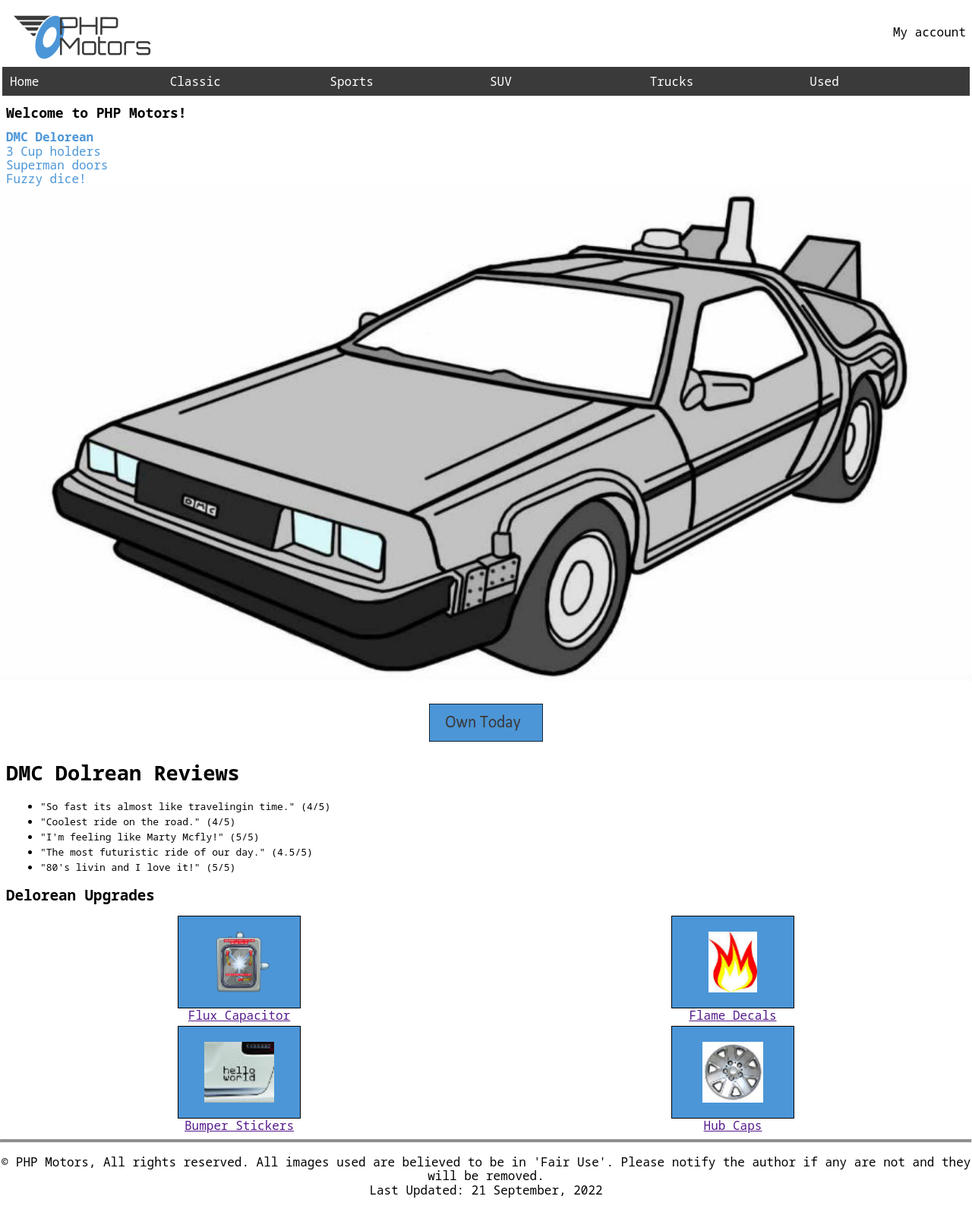
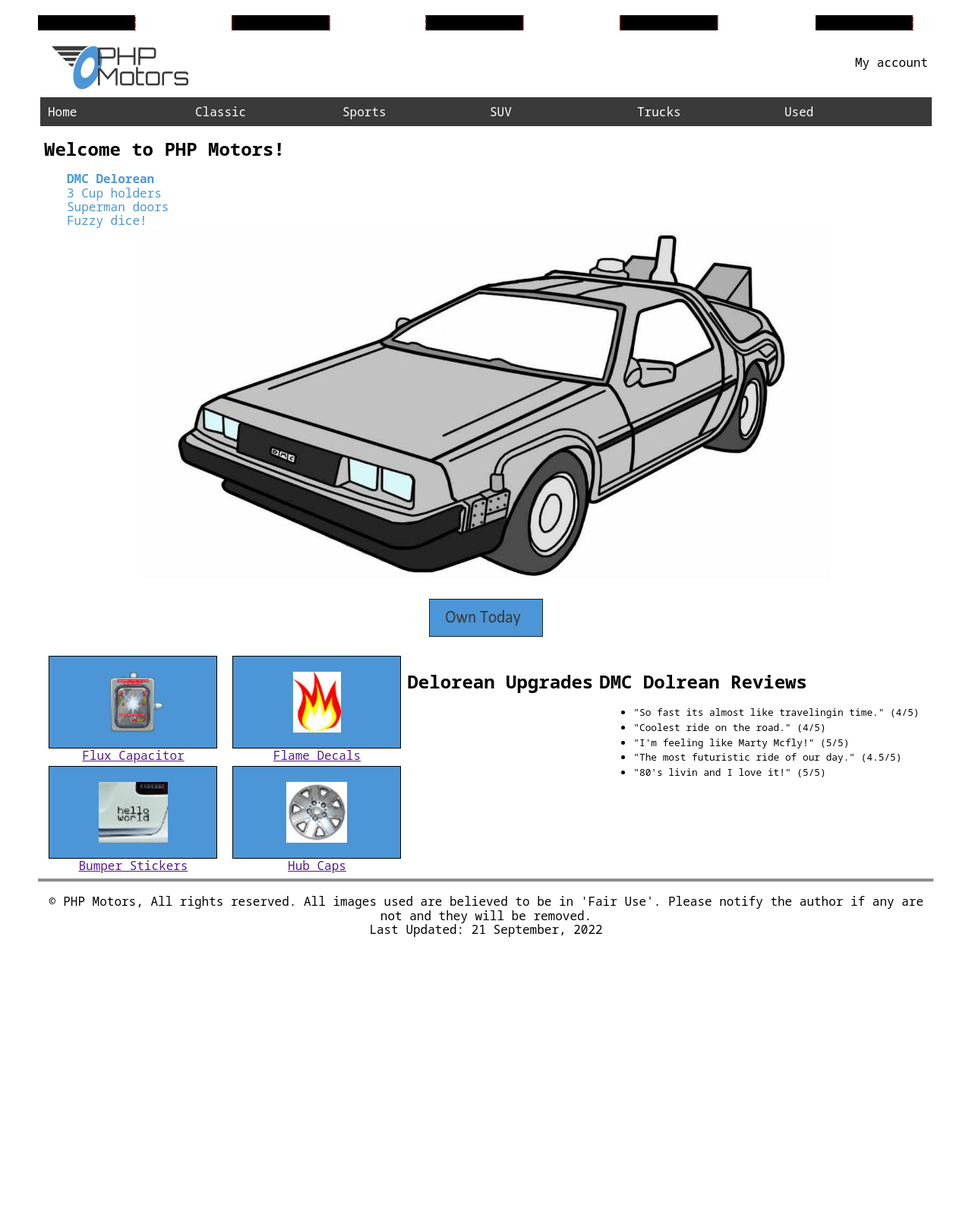
Before and after one commit to mckadedaines/Web-Backend, a PHP site: page /phpmotors/home.php in a window 1280 px wide. Shown: the whole page at 76% size. After the commit the page ends 1233 px from the top, so only its background shows below. Run offline with PHP 8.4, Linux system fonts and the light colour scheme.

Commit message:
need help

```diff
--- /dev/null
+++ b/phpmotors/css/large.css
@@ -0,0 +1,59 @@
+@media (min-width: 900px) {
+    body {
+        padding-top: 20px;
+        /* margin-bottom: 0; */
+        padding-left: 50px;
+        padding-right: 50px;
+    }
+
+    .back-img {
+        background-color: white;
+        background-image: url("../images/site/checkerboard.jpg");
+        background-repeat: repeat;
+        padding-top: 20px;
+        padding-left: 50px;
+        padding-right: 50px;
+    }
+
+    #car {
+        width: 100%;
+        display: flex;
+        justify-content: center;
+        align-items: center;
+    }
+
+    #welcome {
+        font-size: 150%;
+    }
+
+    .info_p {
+        font-size: 100%;
+        margin-left: 30px;
+    }
+
+
+    .side_by_side {
+        display: flex;
+        flex-direction: row-reverse;
+        justify-content: center;
+    }
+
+    #upgrades {
+        font-size: 150%;
+    }
+
+    .upgrade_img {
+        padding-top: 10px;
+        padding-bottom: 10px;
+        padding-left: 60px;
+        padding-right: 60px;
+    }
+
+    #review {
+        font-size: 100%;
+    }
+
+    .bullet {
+        font-size: 80%;
+    }
+}
--- a/phpmotors/home.php
+++ b/phpmotors/home.php
@@ -6,9 +6,12 @@
     <meta name="viewport" content="width=device-width, initial-scale=1.0">
     <link rel="stylesheet" href="css/normalize.css">
     <link rel="stylesheet" href="css/mobile.css">
+    <link rel="stylesheet" href="css/large.css">
     <title>Home Page</title>
 </head>
 <body>
+    <div class="back-img"></div>
+
     <header>
         <?php
             require_once $_SERVER['DOCUMENT_ROOT'] . '/snippets/header.php';
@@ -31,12 +34,15 @@
             <p class="info_p">Fuzzy dice!</p>
         </div>
 
-        <img id="car" src="images/delorean.jpg" alt="delorean">
+        <div id="car">
+            <img src="images/delorean.jpg" alt="delorean">
+        </div>
 
         <div class="container">
             <img id="button" src="images/site/own_today.png" alt="Own Today">
             </div>
 
+        <div class="side_by_side">
             <div id="review">
                 <h2>DMC Dolrean Reviews</h2>
                 <ul id="list">
@@ -75,6 +81,7 @@
                     </div>
                     <a class="upgrade_links" href="">Hub Caps</a>
             </div>
+        </div>
     </main>
 
     <footer>
```
Lines whose indentation alone changed are shown as unchanged.
